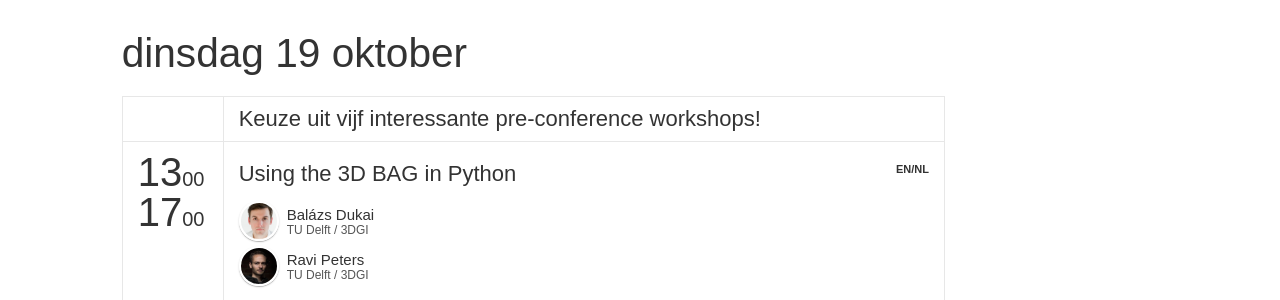
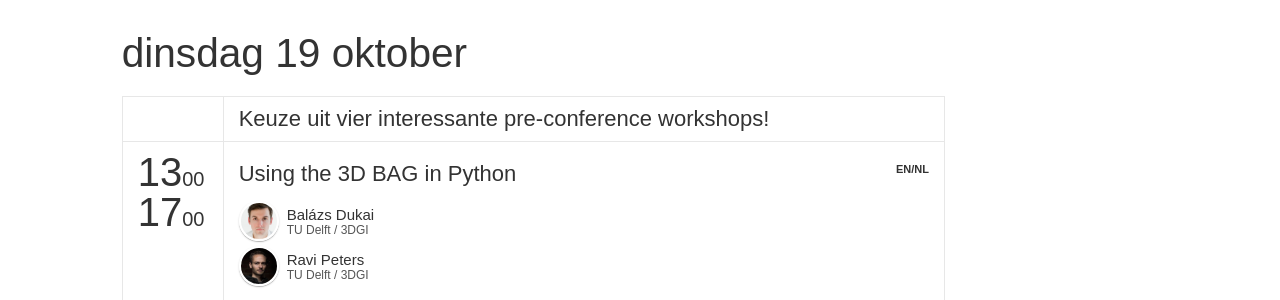
Before and after one commit to foss4gnl/2021.foss4g.nl, a Jekyll site: the page built from workshops.html, in a window 1280 px wide and 900 px high, scrolled down 550 px. Shown: the part 154-454 px from the top of the window. Built offline with Jekyll 4.4.1, drawn with Linux system fonts in a browser that asks for light colours; nearby versions of some CDN libraries; some web fonts are replaced; comment, search, counter and statistics services are not loaded.

```diff
--- a/_data/schedule_workshops.yml
+++ b/_data/schedule_workshops.yml
@@ -2,7 +2,7 @@
   date: "2021-10-19"
   dateReadable: "dinsdag 19 oktober"
   tracks:
-    - {title: "Keuze uit vijf interessante pre-conference workshops!", color: "#4CB05B"}
+    - {title: "Keuze uit vier interessante pre-conference workshops!", color: "#4CB05B"}
   timeslots:
     - {
         startTime: "13:00",
--- a/_data/sessions.yml
+++ b/_data/sessions.yml
@@ -237,9 +237,8 @@ For a successful OS transition, the initiatives aim to address the Rewards & Rec
   id: 705
   title: "QGIS expressies"
   subtype: presentation
-  description: "Heb je je ook wel eens afgevraagd hoe je nu meer kunt halen uit het expressievenster?
-  Een sterk punt van QGIS is dat je taken naar een hogere functionaliteit kunt brengen met expressies. Expressies kun je niet alleen toepassen bij selectie en veldberekeningen, maar ook op opmaak van lagen en kaarten en project- of laageigenschappen. Je kunt het zo gek niet bedenken of je komt een expressievenster tegen. Supergaaf, en misschien in eerste instantie overweldigend maar daar brengt deze workshop verandering in.
-
+  description: "Heb je je ook wel eens afgevraagd hoe je nu meer kunt halen uit het expressievenster? <br />
+  Een sterk punt van QGIS is dat je taken naar een hogere functionaliteit kunt brengen met expressies. Expressies kun je niet alleen toepassen bij selectie en veldberekeningen, maar ook op opmaak van lagen en kaarten en project- of laageigenschappen. Je kunt het zo gek niet bedenken of je komt een expressievenster tegen. Supergaaf, en misschien in eerste instantie overweldigend maar daar brengt deze workshop verandering in.<br />
   Neem je eigen laptop mee, met daarop een recente versie van QGIS."
   speakers: [18]
   language: "NL"
```
